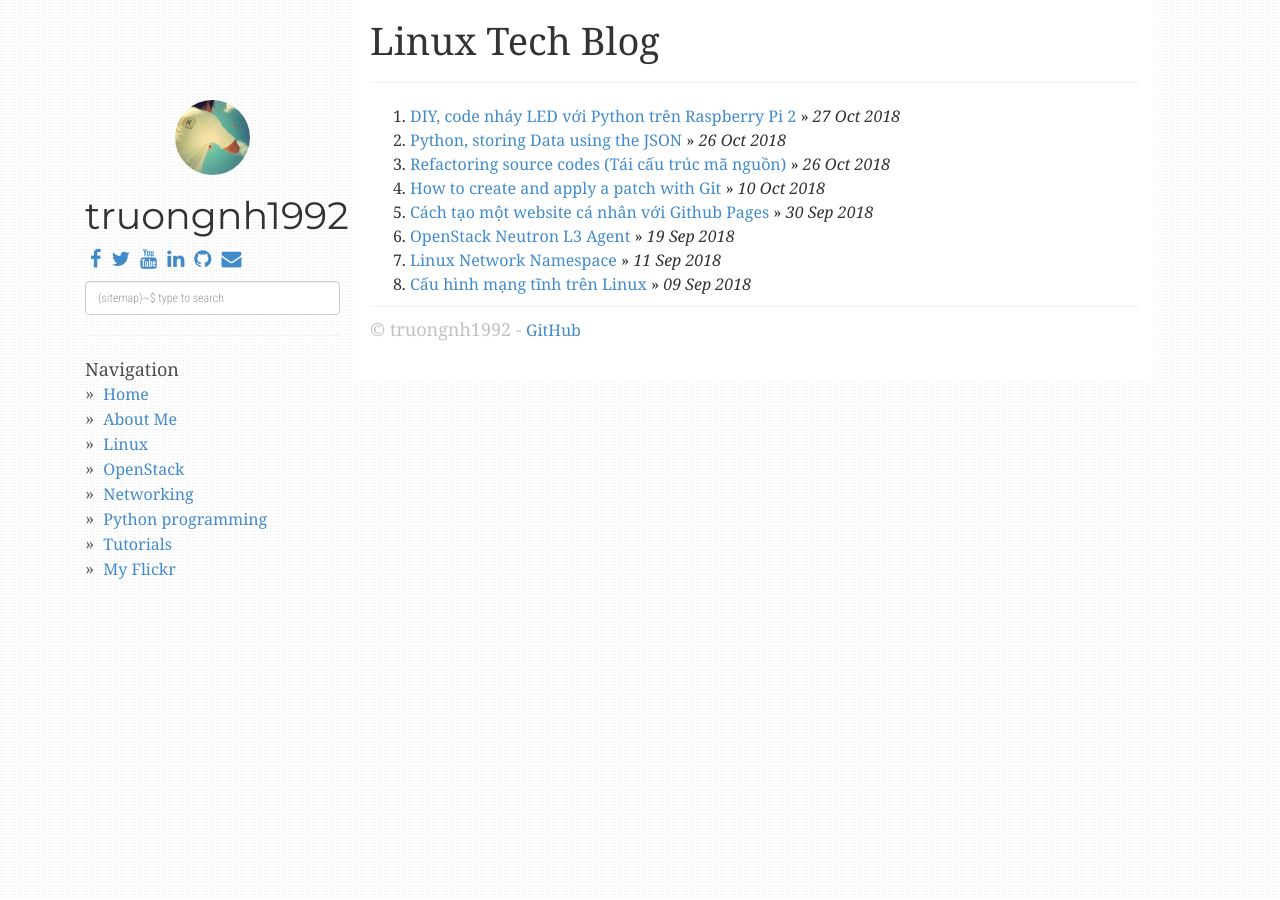
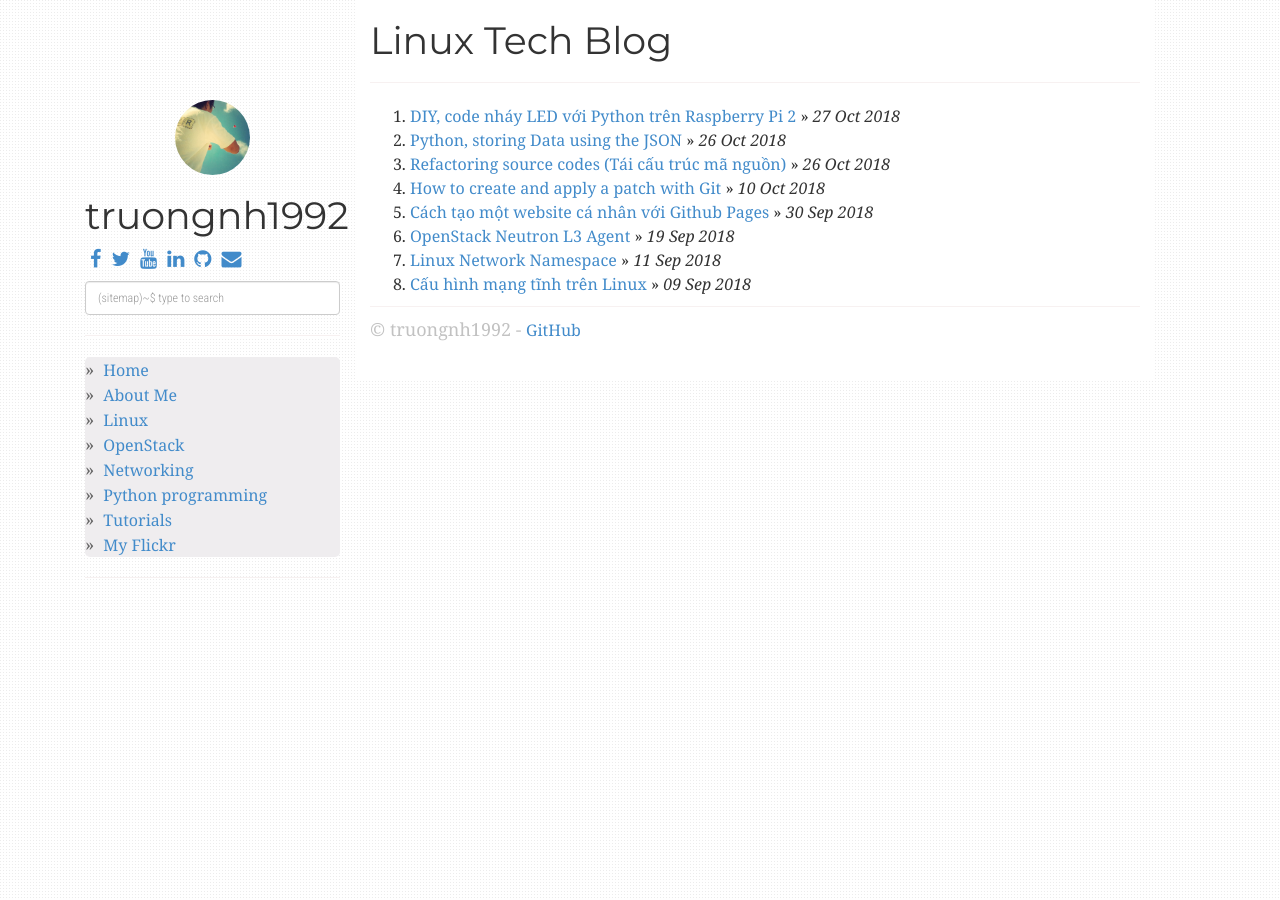
Before and after one commit to truongnh1992/truongnh1992.github.io, a Jekyll site: the page built from index.html, in a window 1280 px wide. Built offline with Jekyll 4.4.1, drawn with Linux system fonts in a browser that asks for light colours; nearby versions of some CDN libraries; the list of posts is cut into pages by our own code.

Commit message:
Update Navigation and Font-family title
Signed-off-by: Nguyen Hai Dang <haidanghp02@gmail.com>

```diff
--- a/_layouts/default.html
+++ b/_layouts/default.html
@@ -137,12 +137,12 @@ layout: compress
           </div>
           <hr />
           <ul class="sidebar-nav">
-            <strong>Navigation</strong>
             <li><a href="/">Home</a></li>
             {% for i in site.urls %}
               <li><a class="about" href="{{ i.url }}">{{ i.text }}</a></li>
             {% endfor %}
           </ul>
+          <hr>
         </div>
         <!-- end /.fixed-condition -->
       </div>
--- a/static/css/main.css
+++ b/static/css/main.css
@@ -38,6 +38,7 @@ h1, h2, h3 {
 h1 {
   margin-bottom: 10px;
   font-size: 38px;
+  font-family: Montserrat;
 }
 h2, h3 {
   margin-bottom: 5px;
@@ -73,6 +74,8 @@ img {
 .sidebar-nav {
   margin: 0;
   padding: 0;
+  border-radius: 5px;
+  background-color: #efedef;
 }
 .sidebar-nav li {
   margin: 0;
```
